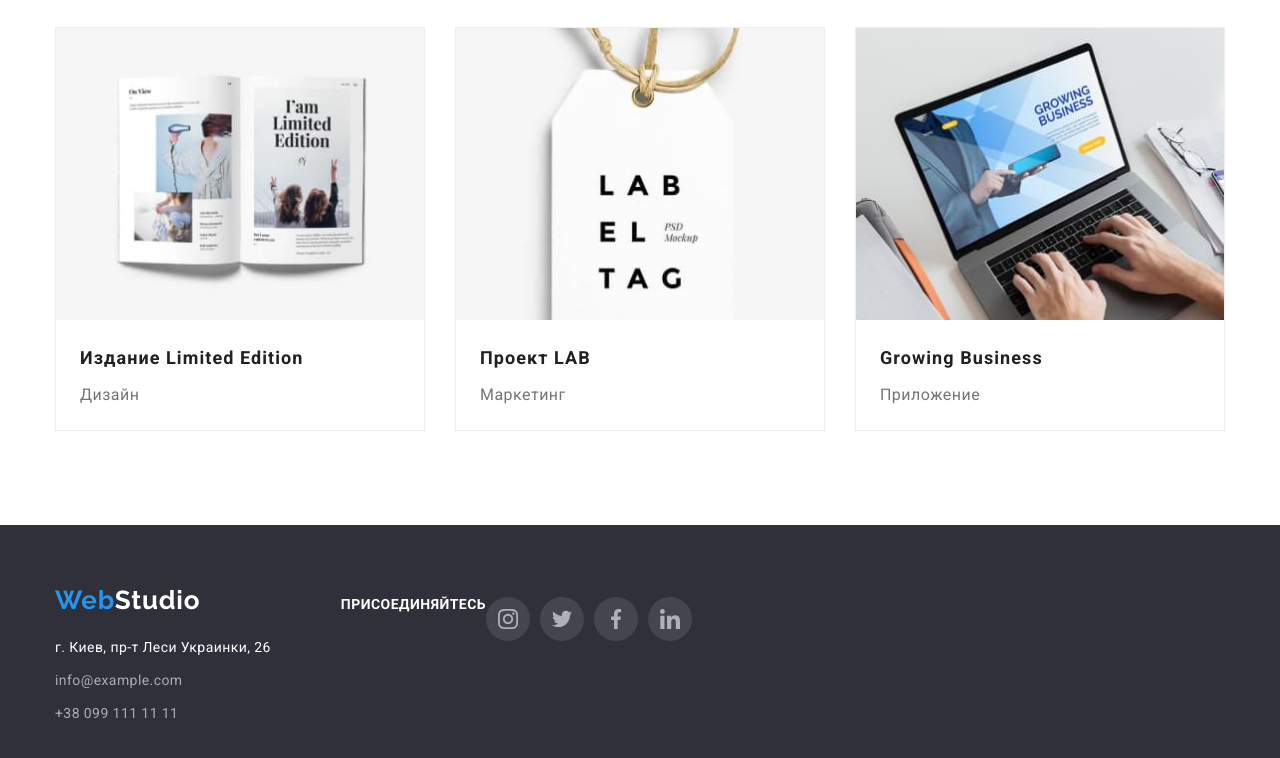
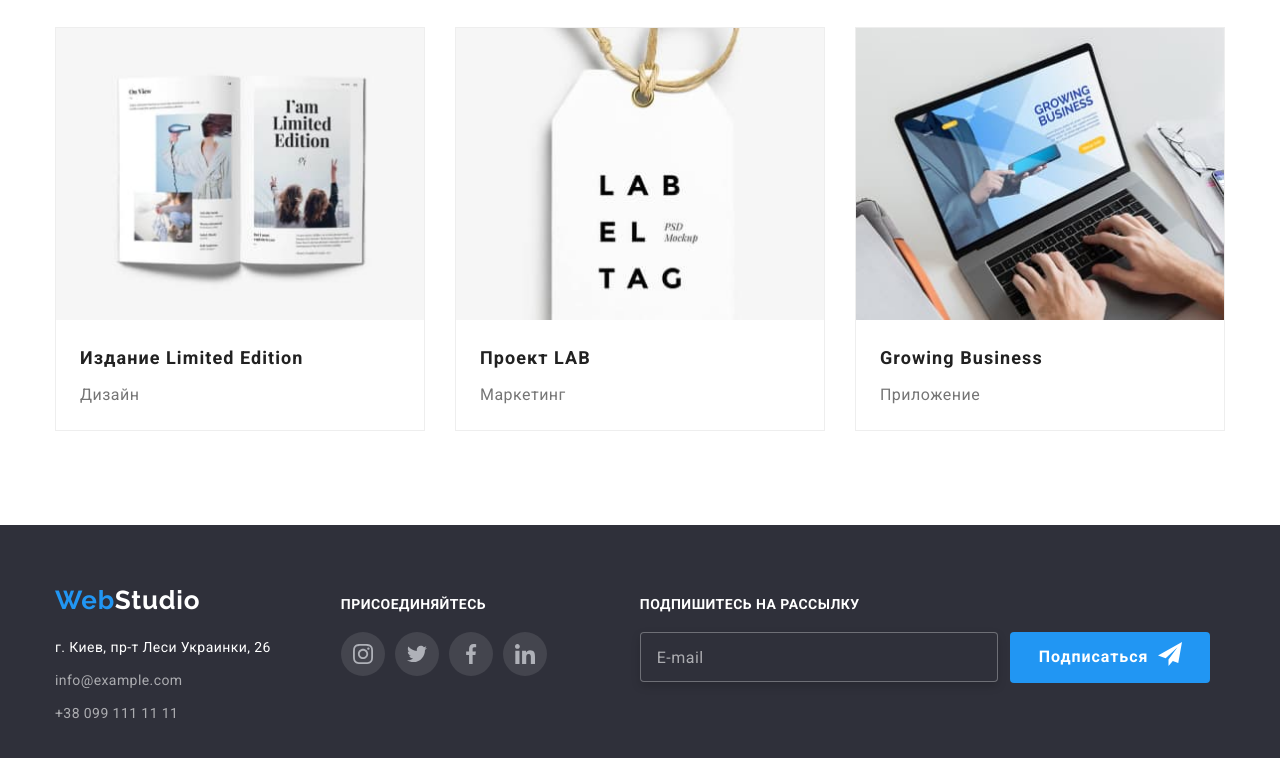
Before and after one commit to Anastasiia-Harmash/goit-markup-hw-08, a plain HTML site: page portfolio.html in a window 1280 px wide. Shown: the part 1107-1865 px from the top of the page. Drawn offline with nearby package versions, Linux system fonts and the light colour scheme.

Commit message:
Добавляет футер на страницу Портфолио

```diff
--- a/portfolio.html
+++ b/portfolio.html
@@ -296,7 +296,8 @@
                 </ul>
             </address>
         </div>
-  <div class="footer-box">
+
+        <div class="">
             <h3 class="footer-socials-titel">ПРИСОЕДИНЯЙТЕСЬ</h3>
 
             <ul class="socials-list">
@@ -332,12 +333,21 @@
                     </a>
                 </li>
             </ul>
-                                    </div>
 
         </div>
 
 
-
+        <form class="footer-form">
+            <p class="footer-socials-titel">Подпишитесь на рассылку</p>
+            <div class="footer-box">
+                <label for="mail" class="footer-socials-titel"></label>
+                <input type="email" name="mail" id="mail" placeholder="E-mail" class="footer-input" />
+        </form>
+        <button class="button-footer" type="button subscribe-button">Подписаться<svg width="24" height="24">
+                <use href="./images/icons.svg#icon-telegram"></use>
+            </svg></button>
+    </div>
+    </div>
 </footer>
 
 </body>
```
Lines whose indentation alone changed are shown as unchanged.
